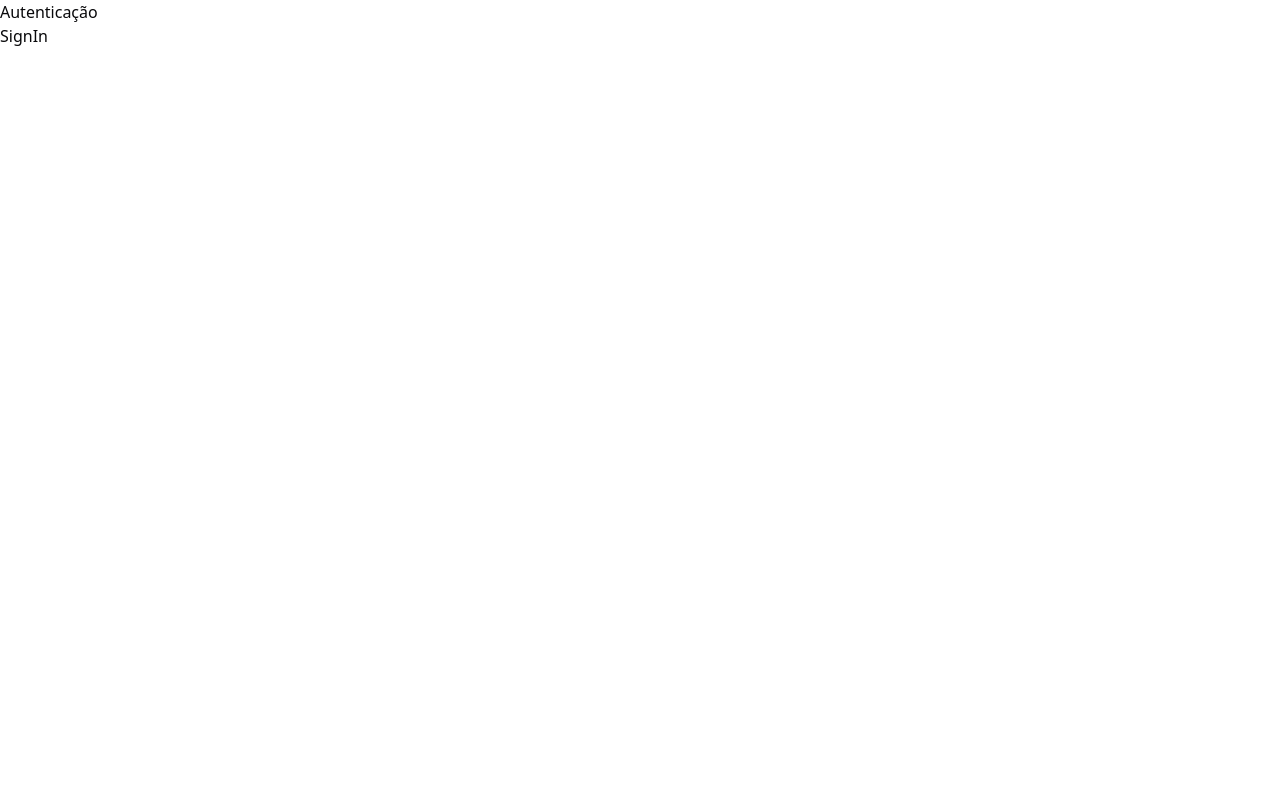
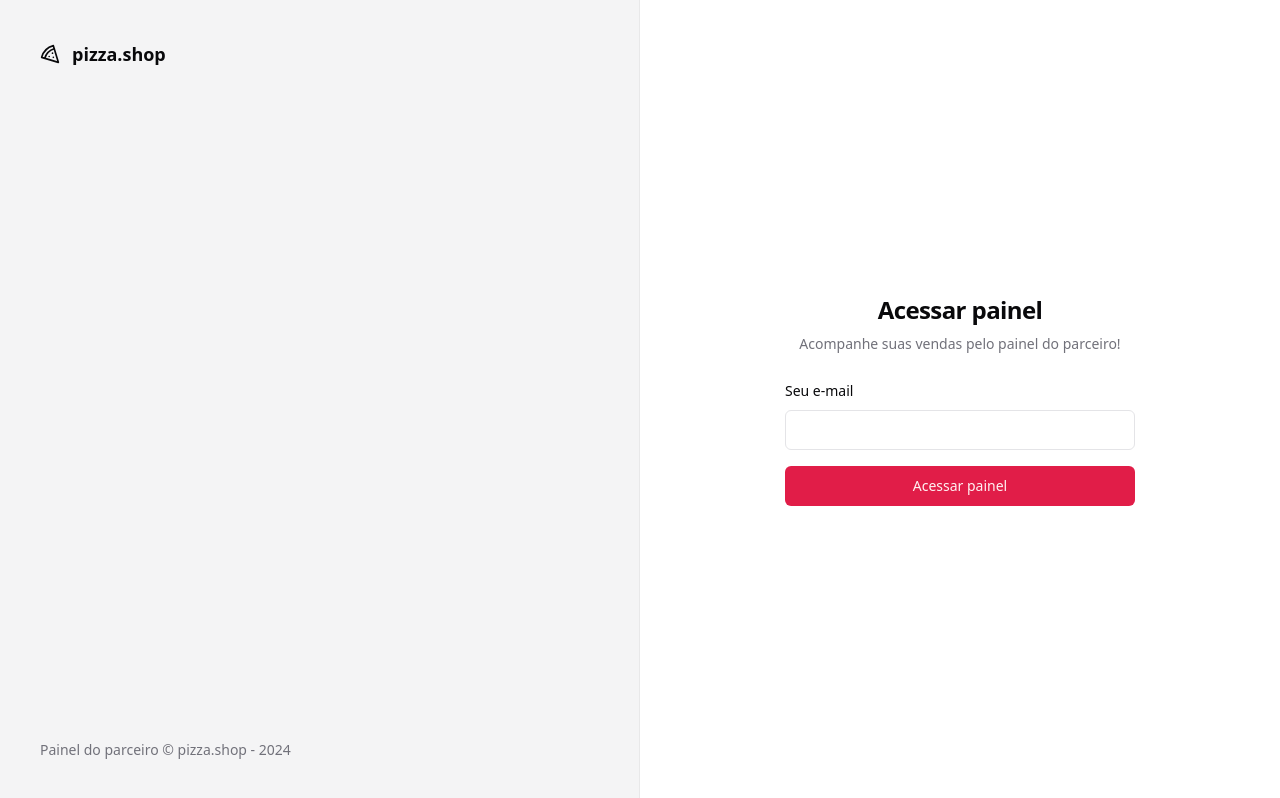
Before and after one commit to gdegato/pizza-shop-web, a React (Vite) app: page /sign-in in a window 1280 px wide. Built offline with nearby package versions, Linux system fonts and the light colour scheme.

Commit message:
Configurações de layout e formulário

```diff
--- a/package.json
+++ b/package.json
@@ -10,6 +10,8 @@
     "preview": "vite preview"
   },
   "dependencies": {
+    "@hookform/resolvers": "^3.3.4",
+    "@radix-ui/react-label": "^2.0.2",
     "@radix-ui/react-slot": "^1.0.2",
     "class-variance-authority": "^0.7.0",
     "clsx": "^2.1.0",
@@ -19,10 +21,12 @@
     "react": "^18.2.0",
     "react-dom": "^18.2.0",
     "react-helmet-async": "^2.0.4",
+    "react-hook-form": "^7.49.2",
     "react-router-dom": "^6.21.1",
     "sort-by": "^1.2.0",
     "tailwind-merge": "^2.2.0",
-    "tailwindcss-animate": "^1.0.7"
+    "tailwindcss-animate": "^1.0.7",
+    "zod": "^3.22.4"
   },
   "devDependencies": {
     "@rocketseat/eslint-config": "^2.1.0",
--- /dev/null
+++ b/src/components/ui/input.tsx
@@ -0,0 +1,25 @@
+import * as React from "react"
+
+import { cn } from "@/lib/utils"
+
+export interface InputProps
+  extends React.InputHTMLAttributes<HTMLInputElement> {}
+
+const Input = React.forwardRef<HTMLInputElement, InputProps>(
+  ({ className, type, ...props }, ref) => {
+    return (
+      <input
+        type={type}
+        className={cn(
+          "flex h-10 w-full rounded-md border border-input bg-background px-3 py-2 text-sm ring-offset-background file:border-0 file:bg-transparent file:text-sm file:font-medium placeholder:text-muted-foreground focus-visible:outline-none focus-visible:ring-2 focus-visible:ring-ring focus-visible:ring-offset-2 disabled:cursor-not-allowed disabled:opacity-50",
+          className
+        )}
+        ref={ref}
+        {...props}
+      />
+    )
+  }
+)
+Input.displayName = "Input"
+
+export { Input }
--- /dev/null
+++ b/src/components/ui/label.tsx
@@ -0,0 +1,24 @@
+import * as React from "react"
+import * as LabelPrimitive from "@radix-ui/react-label"
+import { cva, type VariantProps } from "class-variance-authority"
+
+import { cn } from "@/lib/utils"
+
+const labelVariants = cva(
+  "text-sm font-medium leading-none peer-disabled:cursor-not-allowed peer-disabled:opacity-70"
+)
+
+const Label = React.forwardRef<
+  React.ElementRef<typeof LabelPrimitive.Root>,
+  React.ComponentPropsWithoutRef<typeof LabelPrimitive.Root> &
+    VariantProps<typeof labelVariants>
+>(({ className, ...props }, ref) => (
+  <LabelPrimitive.Root
+    ref={ref}
+    className={cn(labelVariants(), className)}
+    {...props}
+  />
+))
+Label.displayName = LabelPrimitive.Root.displayName
+
+export { Label }
--- a/src/global.css
+++ b/src/global.css
@@ -1,70 +1,55 @@
 @tailwind base;
 @tailwind components;
 @tailwind utilities;
+
 
 @layer base {
   :root {
     --background: 0 0% 100%;
     --foreground: 240 10% 3.9%;
-
     --card: 0 0% 100%;
     --card-foreground: 240 10% 3.9%;
-
     --popover: 0 0% 100%;
     --popover-foreground: 240 10% 3.9%;
-
-    --primary: 240 5.9% 10%;
-    --primary-foreground: 0 0% 98%;
-
+    --primary: 346.8 77.2% 49.8%;
+    --primary-foreground: 355.7 100% 97.3%;
     --secondary: 240 4.8% 95.9%;
     --secondary-foreground: 240 5.9% 10%;
-
     --muted: 240 4.8% 95.9%;
     --muted-foreground: 240 3.8% 46.1%;
-
     --accent: 240 4.8% 95.9%;
     --accent-foreground: 240 5.9% 10%;
-
     --destructive: 0 84.2% 60.2%;
     --destructive-foreground: 0 0% 98%;
-
     --border: 240 5.9% 90%;
     --input: 240 5.9% 90%;
-    --ring: 240 10% 3.9%;
-
+    --ring: 346.8 77.2% 49.8%;
     --radius: 0.5rem;
   }
 
   .dark {
-    --background: 240 10% 3.9%;
-    --foreground: 0 0% 98%;
-
-    --card: 240 10% 3.9%;
-    --card-foreground: 0 0% 98%;
-
-    --popover: 240 10% 3.9%;
-    --popover-foreground: 0 0% 98%;
-
-    --primary: 0 0% 98%;
-    --primary-foreground: 240 5.9% 10%;
-
+    --background: 20 14.3% 4.1%;
+    --foreground: 0 0% 95%;
+    --card: 24 9.8% 10%;
+    --card-foreground: 0 0% 95%;
+    --popover: 0 0% 9%;
+    --popover-foreground: 0 0% 95%;
+    --primary: 346.8 77.2% 49.8%;
+    --primary-foreground: 355.7 100% 97.3%;
     --secondary: 240 3.7% 15.9%;
     --secondary-foreground: 0 0% 98%;
-
-    --muted: 240 3.7% 15.9%;
+    --muted: 0 0% 15%;
     --muted-foreground: 240 5% 64.9%;
-
-    --accent: 240 3.7% 15.9%;
+    --accent: 12 6.5% 15.1%;
     --accent-foreground: 0 0% 98%;
-
     --destructive: 0 62.8% 30.6%;
-    --destructive-foreground: 0 0% 98%;
-
+    --destructive-foreground: 0 85.7% 97.3%;
     --border: 240 3.7% 15.9%;
     --input: 240 3.7% 15.9%;
-    --ring: 240 4.9% 83.9%;
+    --ring: 346.8 77.2% 49.8%;
   }
 }
+
 
 @layer base {
   * {
--- a/src/pages/_layouts/auth.tsx
+++ b/src/pages/_layouts/auth.tsx
@@ -1,12 +1,24 @@
+import { Pizza } from "lucide-react"
 import { Outlet } from "react-router-dom"
 
 export function AuthLayout() {
     return (
-        <div>
-            <h1>Autenticação</h1>
-            <div>
+
+        <div className="grid min-h-screen grid-cols-2">
+            <div className="flex h-full flex-col justify-between border-r border-foreground/5 bg-muted p-10 text-muted-foreground">
+                <div className="flex items-center gap-3 text-lg text-foreground">
+                    <Pizza className="h-5 w-5" />
+                    <span className="font-semibold">pizza.shop</span>
+                </div>
+                <footer className="text-sm">
+                    Painel do parceiro &copy; pizza.shop - {new Date().getFullYear()}
+                </footer>
+            </div>
+
+            <div className="flex flex-col items-center justify-center">
                 <Outlet />
             </div>
         </div>
+
     )
 }
--- a/src/pages/auth/sign-in.tsx
+++ b/src/pages/auth/sign-in.tsx
@@ -1,10 +1,49 @@
 import { Helmet } from 'react-helmet-async'
+import { Button } from '@/components/ui/button'
+import { Input } from '@/components/ui/input'
+import { Label } from '@/components/ui/label'
+import { useForm } from 'react-hook-form'
+import { z } from 'zod'
+
+const signInForm = z.object({
+    email: z.string().email(),
+})
+
+type SignInForm = z.infer<typeof signInForm>
 
 export function SignIn() {
+    const { register, handleSubmit, formState: {isSubmitting} } = useForm<SignInForm>()
+
+    async function handleSignIn(data: SignInForm) {
+        await new Promise((resolve) => setTimeout(resolve, 2000))
+        console.log(data)
+    }
     return (
         <>
             <Helmet title='Login' />
-            <h1>SignIn</h1>
+            <div className="p-8">
+                <div className="flex w-[350px] flex-col justify-center gap-6">
+                    <div className="flex flex-col gap-2 text-center">
+                        <h1 className="text-2xl font-semibold tracking-tight">
+                            Acessar painel
+                        </h1>
+                        <p className="text-sm text-muted-foreground">
+                            Acompanhe suas vendas pelo painel do parceiro!
+                        </p>
+                    </div>
+
+                    <form onSubmit={handleSubmit(handleSignIn)} className="space-y-4">
+                        <div className="space-y-2">
+                            <Label htmlFor="email">Seu e-mail</Label>
+                            <Input id="email" type="email" {...register('email')} />
+                        </div>
+
+                        <Button disabled={isSubmitting} className="w-full" type="submit">
+                            Acessar painel
+                        </Button>
+                    </form>
+                </div>
+            </div>
         </>
     )
 }
```
Also changed, not shown: 1 other file (tests, documents, lock files or other folders).
